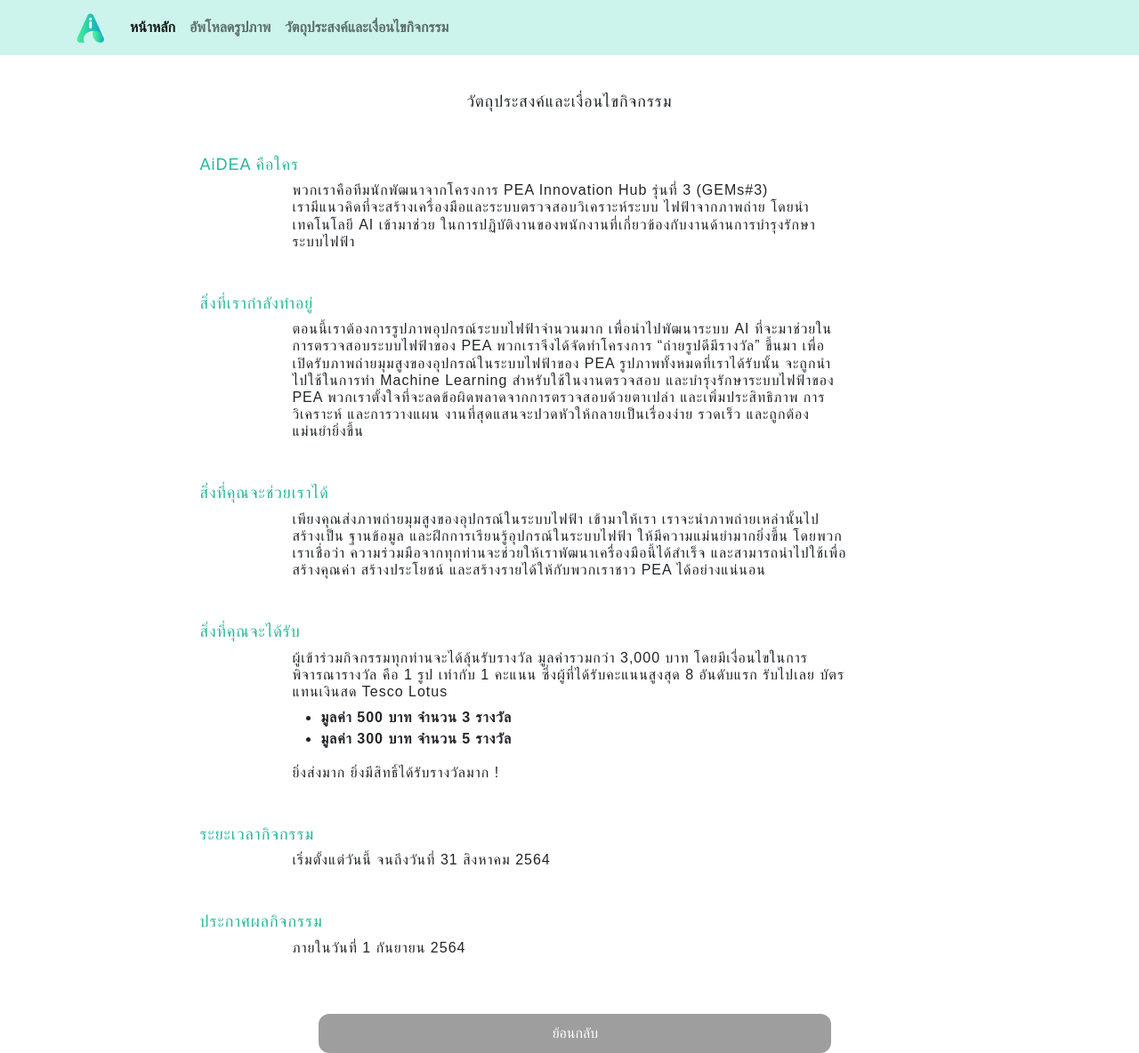
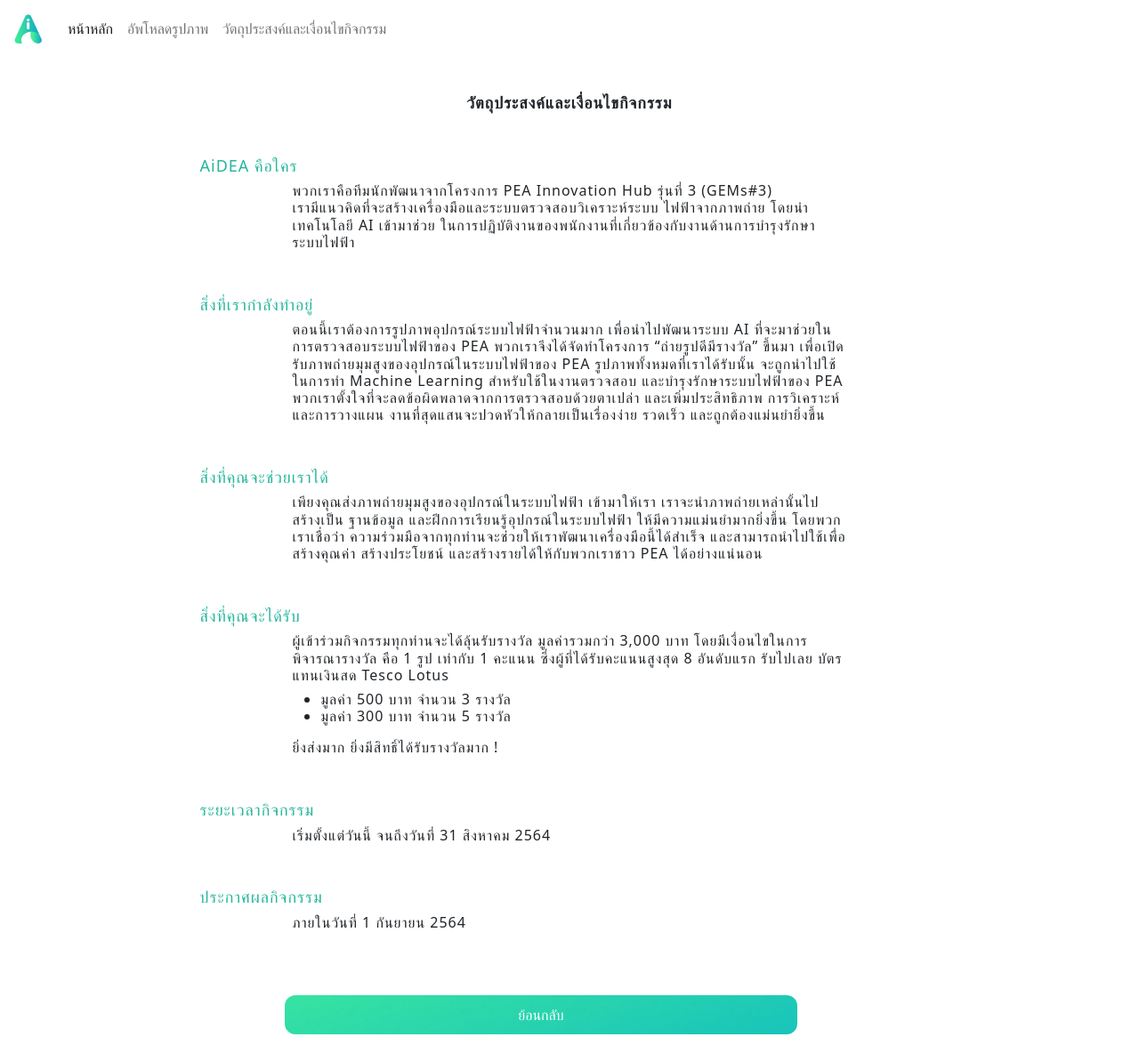
Before and after one commit to touchavin/aideauploadimage2021, a Django app: page /objective in a window 1280 px wide. Shown: the whole page at 89% size. After the commit the page ends 1163 px from the top, so only its background shows below. Run offline with Django 3.2, Linux system fonts and the light colour scheme; grey boxes are pictures that could not be loaded.

Commit message:
first commit

```diff
--- a/static/css/font.css
+++ b/static/css/font.css
@@ -116,13 +116,24 @@ body{
 }
 
 #btn-choosefile{
-   background-color: chocolate;
+ width: 300px;
+   border-radius: 1px;
+   border: groove 0.5em #26B69C;
+    border-radius: 1em;
+    margin-left:10% ;
+    margin-bottom: 10%;
+
 }
 
 
 .container-fluid-1{
-    background-color:#F5F5F5;
-    border-radius: 12px;
+
+    /* border-radius: 10px;
+    border: dashed;
+border-width: 3px 5px;
+border-radius: 1.5px; */
+background-color:#F5F5F5;
+border-radius: 12px;
 }
 
 .container-image-alige{
@@ -135,6 +146,39 @@ body{
     margin-top: 5%;
 }
 
+#btn_submit_S{
+
+    background-image: url("../img/BGbtn.png");
+     border-radius: 1px;
+     border-radius: 1rem;
+}
+#btn_submit_B{
+
+    background-image: url("../img/BGbtn.png");
+    border-radius: 1px;
+   /* border: groove 0.5em #26B69C; */
+    border-radius: 1em;
+    /* background-color:#78D2AF; */
+
+}
+.container_S{
+    margin-left: 40%;
+}
+
+.container_B{
+    margin-left: 40%;
+}
+
 li#B{
     font-size: 16px;
 }
+
+
+
+li{
+    color: #CCF4ED;
+    font-size: 14px;
+  }
+  a{
+    color: #CCF4ED;
+  }
--- a/static/css/font2.css
+++ b/static/css/font2.css
@@ -23,14 +23,20 @@ P#a{
 #jub{
   margin-top: 5%;
 }
+
 #c{
 
-  font-size: 16px
+    font-size: 16px;
 }
+
 h3 {
   margin-top: 5%;
   font-size: 18px;
 
+
+}
+#Hed{
+  font-weight: 700;
 }
 h5 {
   margin-top: 0%;
--- a/static/css/home.css
+++ b/static/css/home.css
@@ -2,7 +2,7 @@ header {
     font-family: 'Kanit', sans-serif;
     background: url('../img/hero-bg.png') no-repeat center center;
     background-size: contain;
-    background-color: black;
+    /* background-color: black; */
     padding-top: 0rem;
     padding-bottom: 0rem;
     height: 500px;
--- a/templates/objective.html
+++ b/templates/objective.html
@@ -12,24 +12,53 @@
     <link rel="stylesheet" type="text/css" href="{% static 'css/objective.css' %}">
     <title>AIDEA</title>
     <link rel="shortcut icon" href="{% static 'image/LGAiDea.png' %}">
-    <link rel="stylesheet" href=" {% static 'css/font.css' %}">
+
+    <link rel="stylesheet" href=" {% static 'css/custom.css' %}">
+    <!-- <link rel="stylesheet" href=" {% static 'css/custom indwex.css' %}"> -->
+    <!-- <link rel="stylesheet" href=" {% static 'css/font.css' %}"> -->
     <link rel="stylesheet" href=" {% static 'css/font2.css' %}">
-    <link rel="stylesheet" href=" {% static 'css/custom.css' %}">
+
 </head>
+<style>
+    header {
+        font-family: 'Kanit', sans-serif;
+        background: url("{% static 'image/hero-bg.png' %}")no-repeat center center;
+        background-size: contain;
+        background-color: black;
+        margin-top: 10%;
+        height: 500px;
+    }
 
+    .btn-1 {
+        padding: 10px;
+        display: inline-block;
+        background: url("{% static 'image/BGbtn.png' %}");
+        background-size: cover;
+        text-align: center;
+        text-decoration: none;
+        display: inline-block;
+        font-size: 16px;
+        margin-top: 0%;
+        cursor: pointer;
+        border-radius: 12px;
+        border: none;
+        color: white;
+        position: absolute;
+        margin-left: 25%;
+        width: 45%;
+    }
+</style>
 
 <body>
-    <!-- <h1>Hello, world!</h1>
-    <img id="image" src="{% static 'image/12.png' %}" alt="Placeholder" width="200" height="150"> -->
-    <!-- Optional JavaScript; choose one of the two! -->
-    <!-- Navbar  -->
+    {% csrf_token %}
     <nav class="navbar navbar-expand-lg navbar-light ">
-        <div class="container">
-            <!-- Brand/logo -->
-            <a class="navbar-brand" href="#">
-                <img src="{% static 'image/LGAiDea.png' %}" alt="logo" style="width:40px;">
+
+        <div class="container-fluid">
+            <a class="navbar-brand" href="">
+                <img src="{% static 'image/LGAiDea.png' %}" alt="" width=40px; class="d-inline-block align-text-top">
+
             </a>
-            <!-- <a href="#" class="navbar-brand"></a> -->
+
             <button class="navbar-toggler" type="button" data-toggle="collapse" data-target="#navbarToggler">
         <span class="navbar-toggler-icon"></span>
       </button>
@@ -37,16 +66,14 @@
             <div class="collapse navbar-collapse" id="navbarToggler">
                 <ul class="navbar-nav ml-auto mb-2 mb-lg-0">
                     <li class="nav-item">
-                        <a href="/index0.html" class="nav-link active" aria-current="page">หน้าหลัก</a>
+                        <a href="/home" class="nav-link active" aria-current="page">หน้าหลัก</a>
                     </li>
                     <li class="nav-item">
                         <a href="/upload" class="nav-link">อัพโหลดรูปภาพ</a>
                     </li>
                     <li class="nav-item">
-                        <a href="/objective" class="nav-link ">วัตถุประสงค์และเงื่อนไขกิจกรรม</a>
+                        <a href="/objective" class="nav-link">วัตถุประสงค์และเงื่อนไขกิจกรรม</a>
                     </li>
-
-
                 </ul>
             </div>
         </div>
@@ -59,7 +86,7 @@
     <div class="container ">
       <div class="row">
         <div class="col-xl-9 mx-auto">
-        <h3 class="text-center" style="letter-spacing: 1px;">วัตถุประสงค์และเงื่อนไขกิจกรรม</h3>
+        <h3  id="Hed" class="text-center" style="letter-spacing: 1px;">วัตถุประสงค์และเงื่อนไขกิจกรรม</h3>
         </div>
 
         <div class="col-xl-9 mx-auto">
@@ -92,10 +119,11 @@
                <div class="col-xl-9 mx-auto">
                 <h5 class="font-weight-light" style="letter-spacing:1px;">ผู้เข้าร่วมกิจกรรมทุกท่านจะได้ลุ้นรับรางวัล มูลค่ารวมกว่า  3,000 บาท โดยมีเงื่อนไขในการ พิจารณารางวัล คือ 1 รูป เท่ากับ 1 คะแนน ซึ่งผู้ที่ได้รับคะแนนสูงสุด 8 อันดับแรก รับไปเลย บัตรแทนเงินสด Tesco Lotus</h5>
 
-                    <ul>
+                    <h5><ul>
                       <li id="c" class="font-weight-light" style="letter-spacing:1px;">มูลค่า 500 บาท จำนวน 3 รางวัล</li>
                       <li id="c" class="font-weight-light" style="letter-spacing:1px;">มูลค่า 300 บาท จำนวน 5 รางวัล </li>
                      </ul>
+                     </h5>
 
                  <h5 class="font-weight-light" >ยิ่งส่งมาก ยิ่งมีสิทธิ์ได้รับรางวัลมาก !</h5>
                 </div>
@@ -116,12 +144,13 @@
                     </div>
                   </div>
 
-                  <div class="container " id="A"  >
 
-                    <button type="submit" href="/home" class="btn-2 col-md-10 col-lg-8 col-xl-7 col-xl-9 mx-auto text-center " style="left: 28% ;"  >ย้อนกลับ</button>
 
-               </div>
+               <div class="container " id="A" style="margin-bottom:5%;">
 
+                <a href="/home"> <button type="submit" class="btn-1 col-md-10 col-lg-8 col-xl-7 col-xl-9 mx-auto text-center " style="left: 25%; margin-top: 5%; margin-bottom: 5%;">ย้อนกลับ</button> </a>
+
+            </div>
 
       </div>
     </text>
@@ -130,7 +159,7 @@
 
     <!-- Option 1: Bootstrap Bundle with Popper -->
     <script src="https://cdn.jsdelivr.net/npm/bootstrap@5.0.2/dist/js/bootstrap.bundle.min.js" integrity="sha384-MrcW6ZMFYlzcLA8Nl+NtUVF0sA7MsXsP1UyJoMp4YLEuNSfAP+JcXn/tWtIaxVXM" crossorigin="anonymous"></script>
-    <script type="text/javascript" src="{% static 'js/objective.js' %}"></script>
+    <script type="text/javascript" src="{% static 'js/bootstrap.min.js' %}"></script>
 
     <!-- Option 2: Separate Popper and Bootstrap JS -->
     <!--
```
Also changed, not shown: static/css/file.css (added, +18 -0 lines), templates/complete.html (+49 -13 lines), templates/home.html (+23 -58 lines), templates/upload.html (+7 -2 lines), 2 other files.
